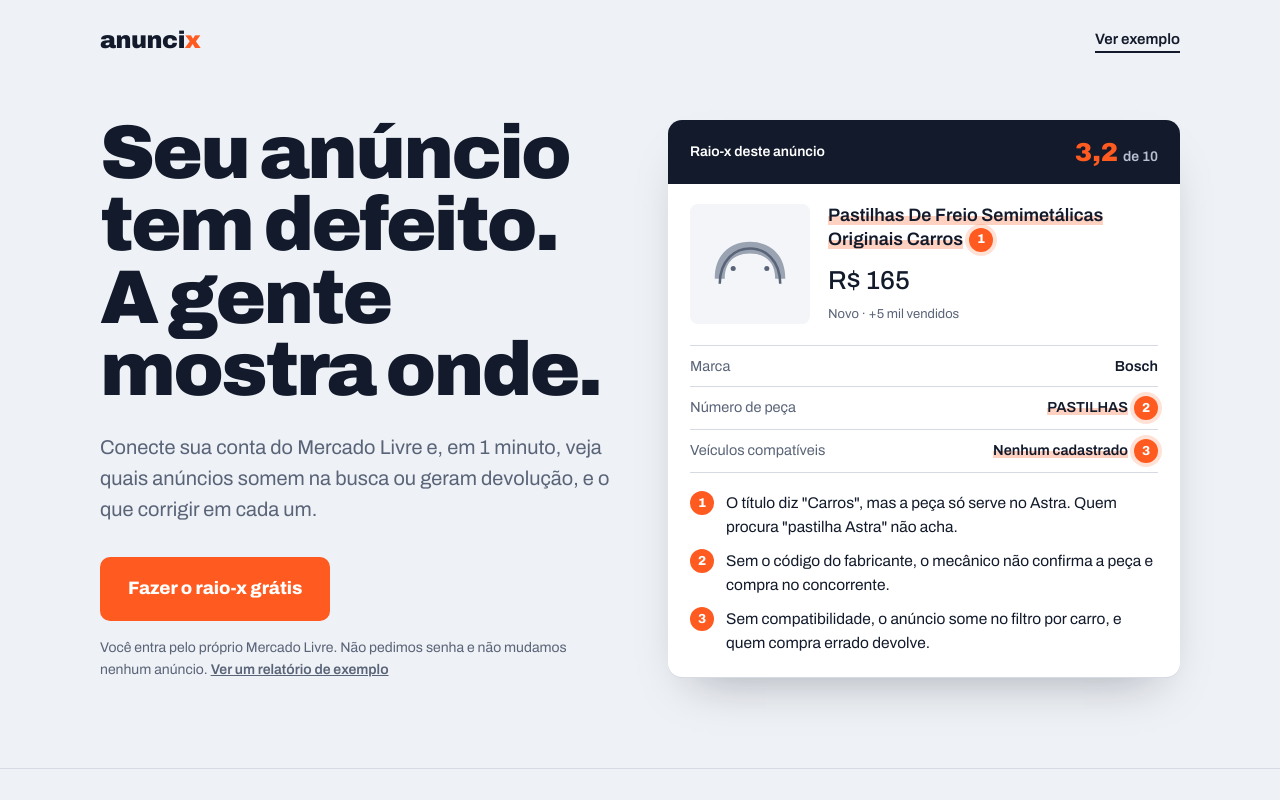
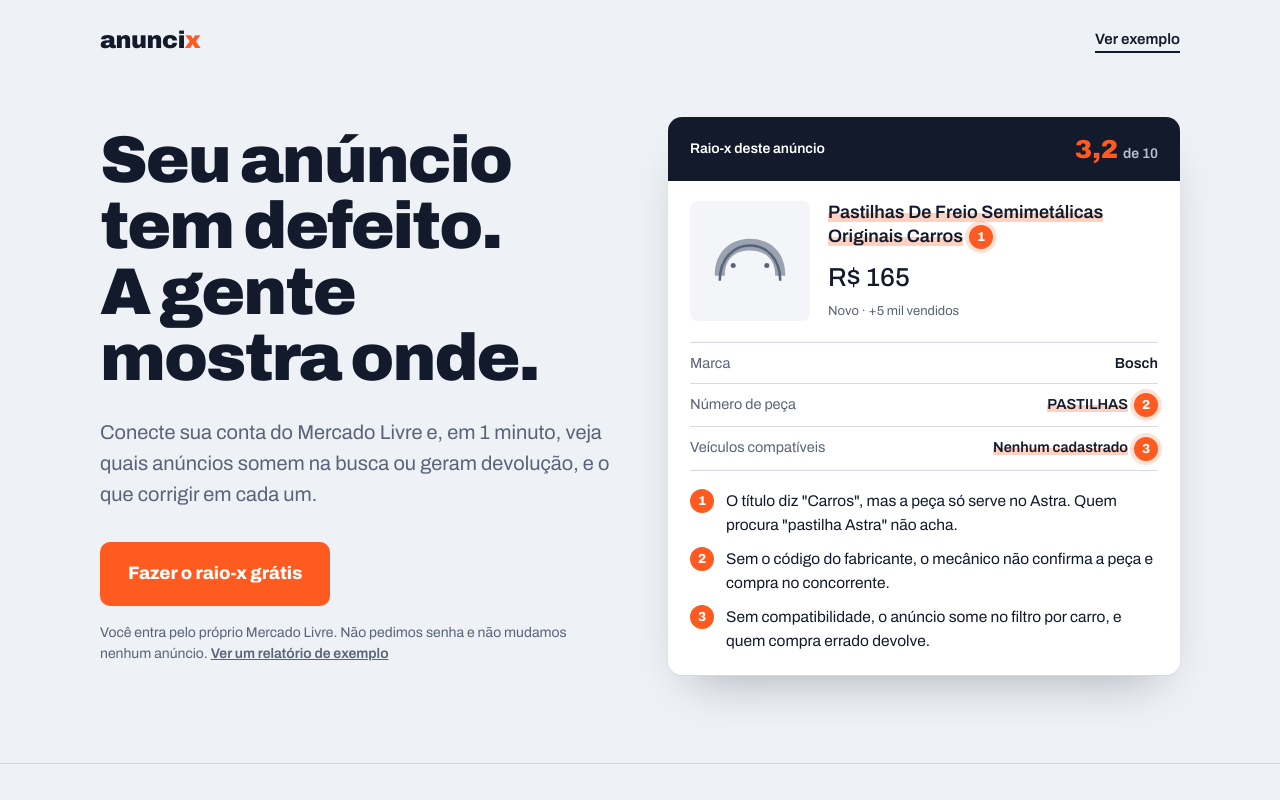
Before and after one commit to guiborestprod01-dot/anuncix, a plain HTML site: page index.html in a window 1280 px wide. Shown: the top 800 px of the page. Drawn offline with Linux system fonts and the light colour scheme.

Commit message:
Update index.html

```diff
--- a/index.html
+++ b/index.html
@@ -36,7 +36,7 @@ a{color:inherit}
 
 /* hero */
 .hero{display:grid;grid-template-columns:1fr 1fr;gap:56px;align-items:center;padding-block:36px 88px}
-h1{font-stretch:125%;font-weight:900;font-size:clamp(40px,6.2vw,76px);line-height:.95;letter-spacing:-.035em;margin:0 0 26px}
+h1{font-stretch:108%;font-weight:900;font-size:clamp(38px,5.2vw,66px);line-height:1;letter-spacing:-.03em;margin:0 0 26px;text-wrap:balance}
 .lead{font-size:20px;color:var(--steel);max-width:30em;margin:0 0 32px}
 .btn{display:inline-block;background:var(--flag);color:#fff;font-weight:800;font-stretch:112%;font-size:18px;text-decoration:none;padding:18px 28px;border-radius:10px}
 .btn:hover{background:#E84A12}
@@ -112,7 +112,7 @@ details p{color:var(--steel);margin:10px 0 0;max-width:44em}
 footer.wrap{padding-block:36px 60px;color:var(--steel);font-size:14px}
 footer a{font-weight:600}
 
-@media(max-width:880px){
+@media(max-width:960px){
   .hero,.ba,.end{grid-template-columns:1fr}
   .hero{gap:48px;padding-block-start:8px}
   .steps{grid-template-columns:1fr;gap:28px}
```
